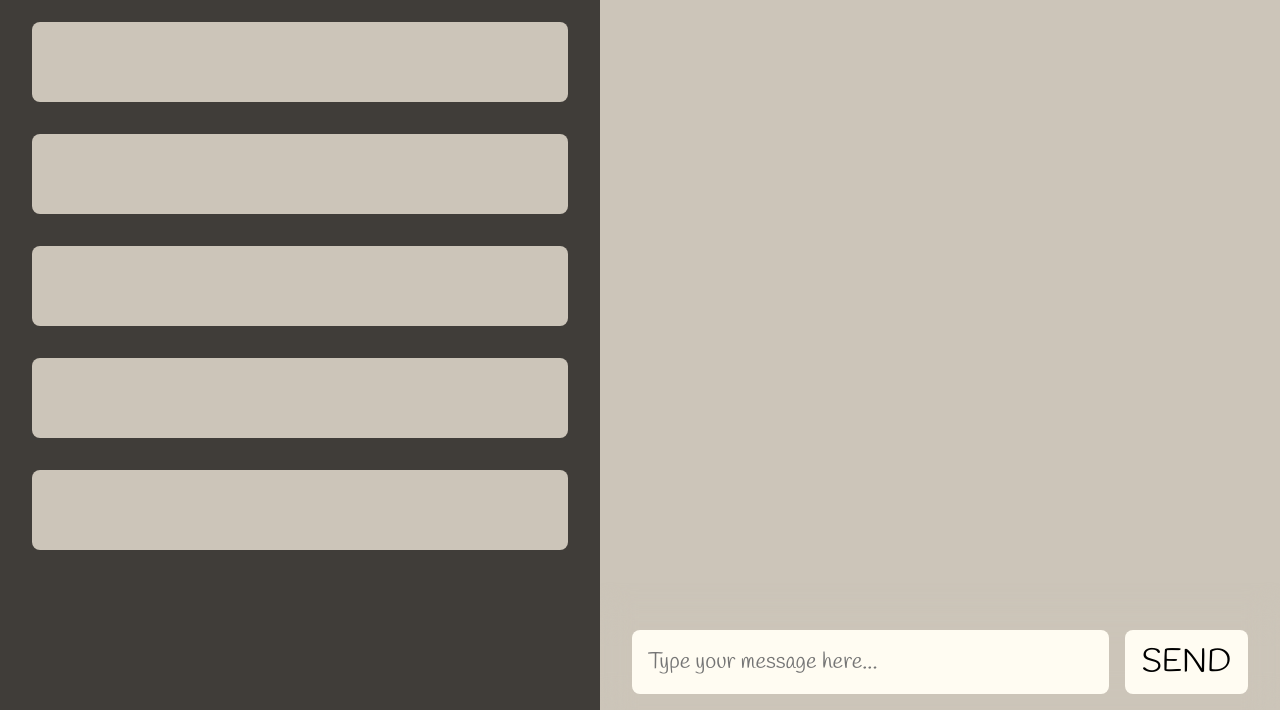
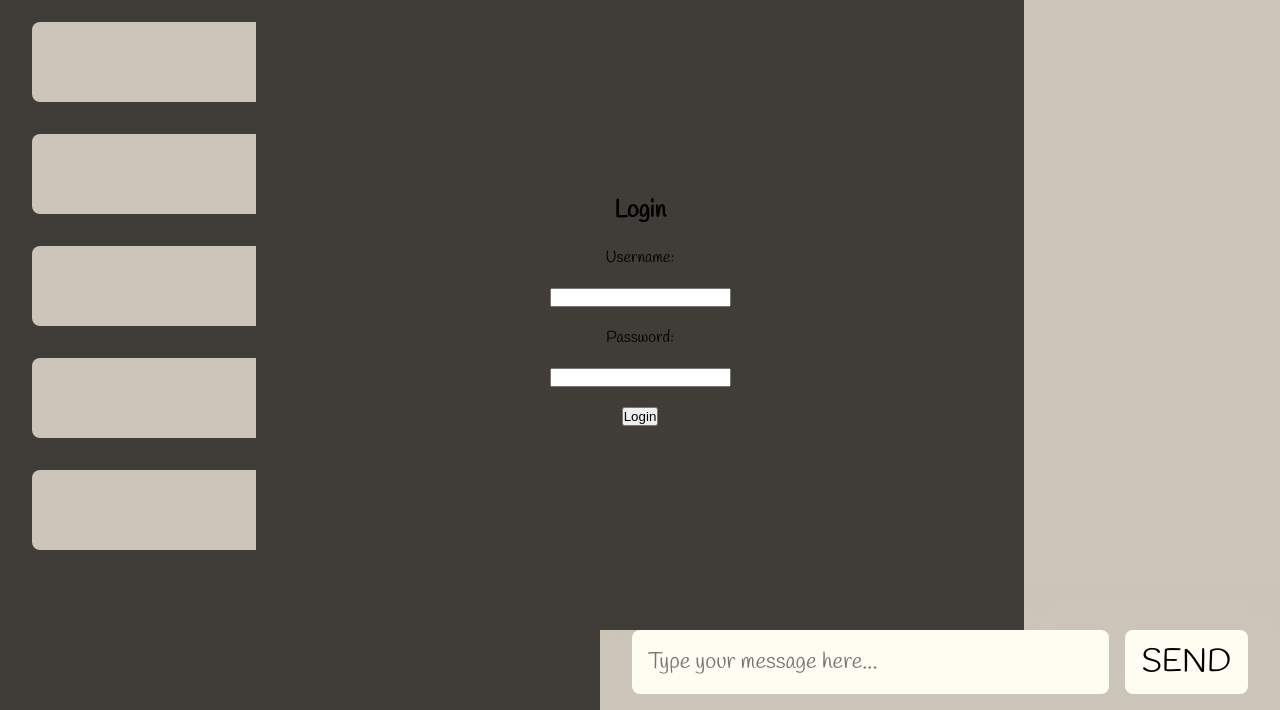
Before and after one commit to MauroLozano/QuickTalk, a website built with webpack: page client/index.html in a window 1280 px wide. Shown: the part 90-800 px from the top of the page. Built offline with nearby package versions, Linux system fonts and the light colour scheme; no server answers.

Commit message:
-Created a modal in html for future login implementation. -Created a new db table for handling user info.

```diff
--- a/client/index.html
+++ b/client/index.html
@@ -28,5 +28,15 @@
         </form>
         <div class="chat-blur"></div>
     </section>
+    <div class="login-modal--enabled">
+        <form id="login-form">
+            <h2>Login</h2>
+            <label for="userName">Username:</label>
+            <input type="text" id="userNameInput" name="userName" required>
+            <label for="password">Password:</label>
+            <input type="password" id="passwordInput" name="password" required>
+            <button type="submit" id="login-btn">Login</button>
+        </form>
+    </div>
 </body>
 </html>
--- a/client/src/client.js
+++ b/client/src/client.js
@@ -10,10 +10,10 @@ socket.onopen = ()=>{   // Event handler for when the WebSocket connection is op
     console.log('Connected to the WebSocket server');
     form.addEventListener('submit', (e)=>{ //Listens when the submit button is activated
         e.preventDefault(); // Prevents the default form submission behavior
-        if(input.value){
+        if(input.value){    // Checks if the input field is not empty
             socket.send(JSON.stringify({  // Sends a message to the WebSocket server in a String format, Websockets require messages to be sent as strings or binary data
                 type: 'message',
-                content: input.value
+                content: input.value,
             }));
             input.value=''; // Clears the input field after sending the message
         }
--- a/client/styles/layout.css
+++ b/client/styles/layout.css
@@ -5,6 +5,7 @@ body{
     grid-template-rows: 10vh auto;
     height: 100vh;
     font-family: Handlee;
+    position: relative;
 }
 header {
     grid-area: 1 / 1 / 2 / 3;
@@ -114,3 +115,34 @@ header {
     mask: linear-gradient(transparent,black,black);
     backdrop-filter: blur(1rem);
 }
+.login-modal--enabled{
+    position: absolute;
+    width: 60vw;
+    height: 80vh;
+    left: 50%;
+    top: 50%;
+    transform: translate(-50%,-50%);
+    background-color: #403d39;
+    opacity: 1;
+}
+.login-modal--disabled{
+    position: absolute;
+    left: 50%;
+    top: 50%;
+    transform: translate(-50%,-50%);
+    width: 60vw;
+    height: 80vh;
+    opacity: 0;
+}
+#login-form{
+    display: flex;
+    flex-direction: column;
+    justify-content: center;
+    align-items: center;
+    gap: 20px;
+    height: 100%;
+    width: 100%;
+}
+#login-btn{
+
+}
--- a/package.json
+++ b/package.json
@@ -14,6 +14,7 @@
   "description": "",
   "dependencies": {
     "@libsql/client": "^0.15.9",
+    "bcryptjs": "^3.0.2",
     "dotenv": "^17.0.1",
     "webpack": "5.99.9",
     "ws": "8.18.3"
--- a/public/bundle.css
+++ b/public/bundle.css
@@ -16,6 +16,7 @@ body{
     grid-template-rows: 10vh auto;
     height: 100vh;
     font-family: Handlee;
+    position: relative;
 }
 header {
     grid-area: 1 / 1 / 2 / 3;
@@ -125,6 +126,37 @@ header {
     mask: linear-gradient(transparent,black,black);
     backdrop-filter: blur(1rem);
 }
+.login-modal--enabled{
+    position: absolute;
+    width: 60vw;
+    height: 80vh;
+    left: 50%;
+    top: 50%;
+    transform: translate(-50%,-50%);
+    background-color: #403d39;
+    opacity: 1;
+}
+.login-modal--disabled{
+    position: absolute;
+    left: 50%;
+    top: 50%;
+    transform: translate(-50%,-50%);
+    width: 60vw;
+    height: 80vh;
+    opacity: 0;
+}
+#login-form{
+    display: flex;
+    flex-direction: column;
+    justify-content: center;
+    align-items: center;
+    gap: 20px;
+    height: 100%;
+    width: 100%;
+}
+#login-btn{
+
+}
 /*!**************************************************************************!*\
   !*** css ./node_modules/css-loader/dist/cjs.js!./client/styles/main.css ***!
   \**************************************************************************/
```
Also changed, not shown: public/bundle.js (+12 -2 lines), public/index.html (+10 -0 lines), server/index.js (+24 -7 lines), 2 other files.
